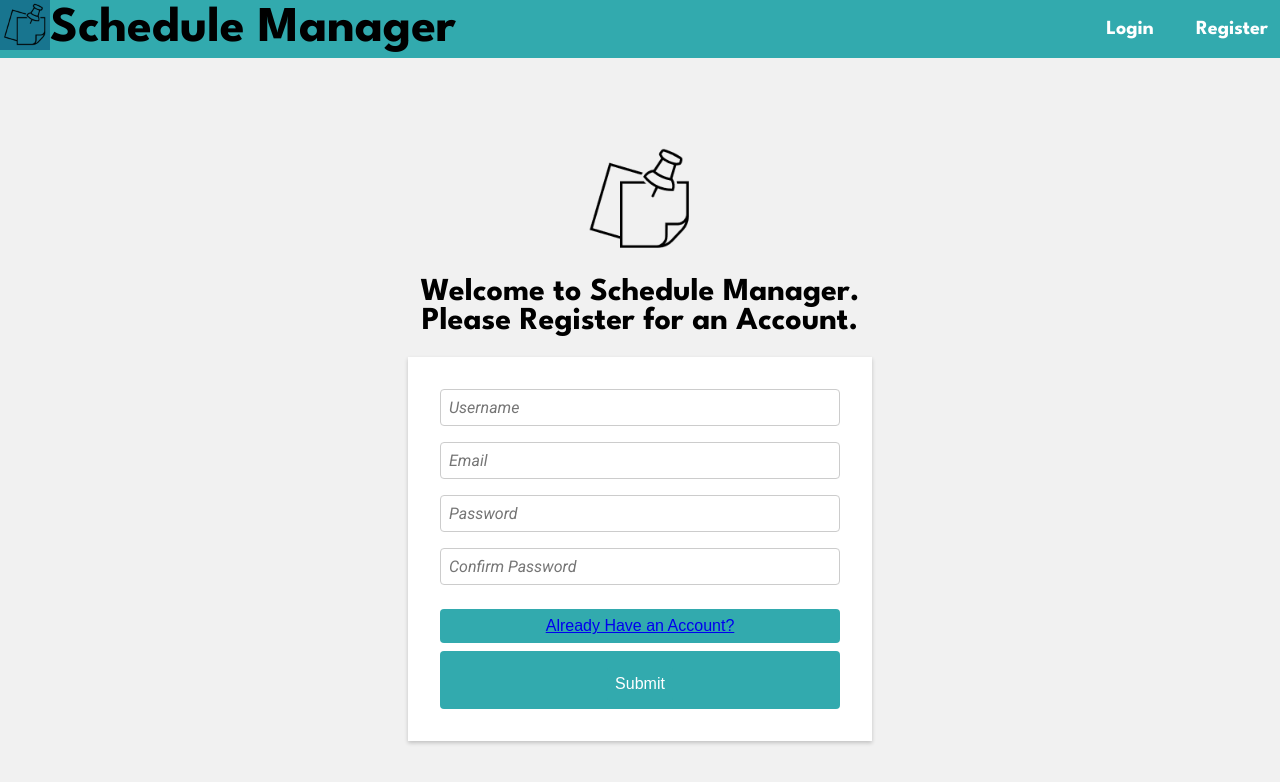
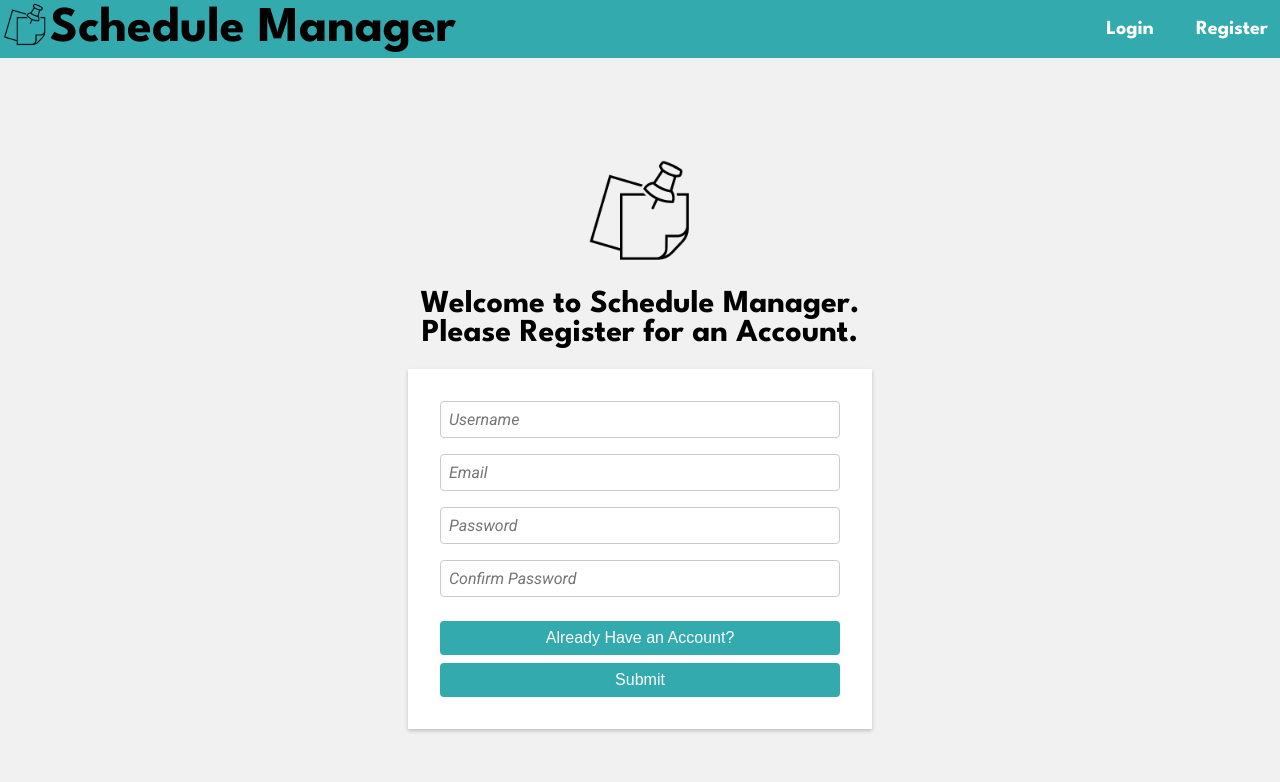
Before and after one commit to JerryO3/Orbital-23, a React (Create React App) app in the folder schedule-manager/: page /register in a window 1280 px wide. Shown: the top 782 px of the page. Built offline with nearby package versions, Linux system fonts and the light colour scheme.

Commit message:
Fixed registration

```diff
--- a/schedule-manager/src/App.css
+++ b/schedule-manager/src/App.css
@@ -69,7 +69,7 @@
 }
 
 .navigationBar button.split:hover {
-  background-color:  #18758f;
+  background-color:  inherit;
 }
 
 .link:visited{
--- a/schedule-manager/src/Register.css
+++ b/schedule-manager/src/Register.css
@@ -61,8 +61,19 @@
 .form button {
   margin-top: 0.5rem;
   padding: 0.5rem;
+  background-color: #32AAAE ;
+  color: #fff;
+  border: none;
+  border-radius: 4px;
+  font-size: 16px;
+  cursor: pointer;
+}
+
+/* .form button:disabled{
+  margin-top: 0;
+  padding: 0;
   background-color: #32AAAE;
-  color: #fff;
+  color:  #fff;
   border: none;
   border-radius: 4px;
   font-size: 16px;
@@ -71,7 +82,7 @@
 
 .form button:hover {
   background-color: #3EC4C8;
-}
+} */
 
 .warning {
   /* position: absolute;
--- a/schedule-manager/src/Register.js
+++ b/schedule-manager/src/Register.js
@@ -4,6 +4,7 @@ import './Register.css';
 import { getDatabase, ref, set, onValue } from "firebase/database";
 import { useState } from 'react';
 import logo from './logo.png';
+import goTo from './goTo'
 import ReactDOM from 'react-dom/client';
 
 function Login() {
@@ -25,18 +26,16 @@ function Login() {
   const [passwordAttempt, setPasswordAttempt] = useState(false);
   const [confirmPasswordAttempt, setConfirmPasswordAttempt] = useState(false);
 
+  const [hasAttempted, setHasAttempted] = useState(false);
 
   function writeUserData(username, email, password) {
-    if (!usernameAvailable || !emailAvailable) {
-      return; // Do not submit the form
-    }
-
     const db = getDatabase();
     set(ref(db, 'users/' + username), {
       username: username,
       email: email,
       password : password
     });
+    goTo("/submit")
   }
 
   function checkAvailability(fieldName, value, setAvailability) {
@@ -66,12 +65,16 @@ function Login() {
   }
 
   function allChecks() {
-    return usernameAvailable
+    if (usernameAvailable
       && emailAvailable
       && usernameLength > 0
       && emailChar
       && passwordChar
-      && confirmPasswordMatch;
+      && confirmPasswordMatch) {
+        return writeUserData(username, email, password);
+      } else {
+        setHasAttempted(true);
+      }
   }
 
   return (
@@ -85,7 +88,7 @@ function Login() {
         Please Register for an Account.
       </h1>
       <div className="loginBox">
-        <form className="form">
+        <form className="form" onSubmit={(e) => e.preventDefault()}>
           <input
             type="username"
             placeholder="Username"
@@ -146,14 +149,17 @@ function Login() {
             {!confirmPasswordMatch && confirmPasswordAttempt && <p className="warning">Password does not match.</p>}
             </div>
 
-          <button type="login">
-            <Link to="/login">Already Have an Account?</Link>
+          <button type="login" onClick={() => goTo("/login")}>
+            Already Have an Account?
           </button>
-          <button type="submit" onClick = {() => writeUserData(username, email, password)}>
-            {allChecks()
+          <button
+            type="submit"
+            onClick = {() => {allChecks();}}>
+            Submit
+            {/* {allChecks()
               ? (<Link to="/submit">Submit</Link>)
               : (<button type="submit" disabled>Submit</button>)
-            }
+            } */}
           </button>
         </form>
       </div>
```
